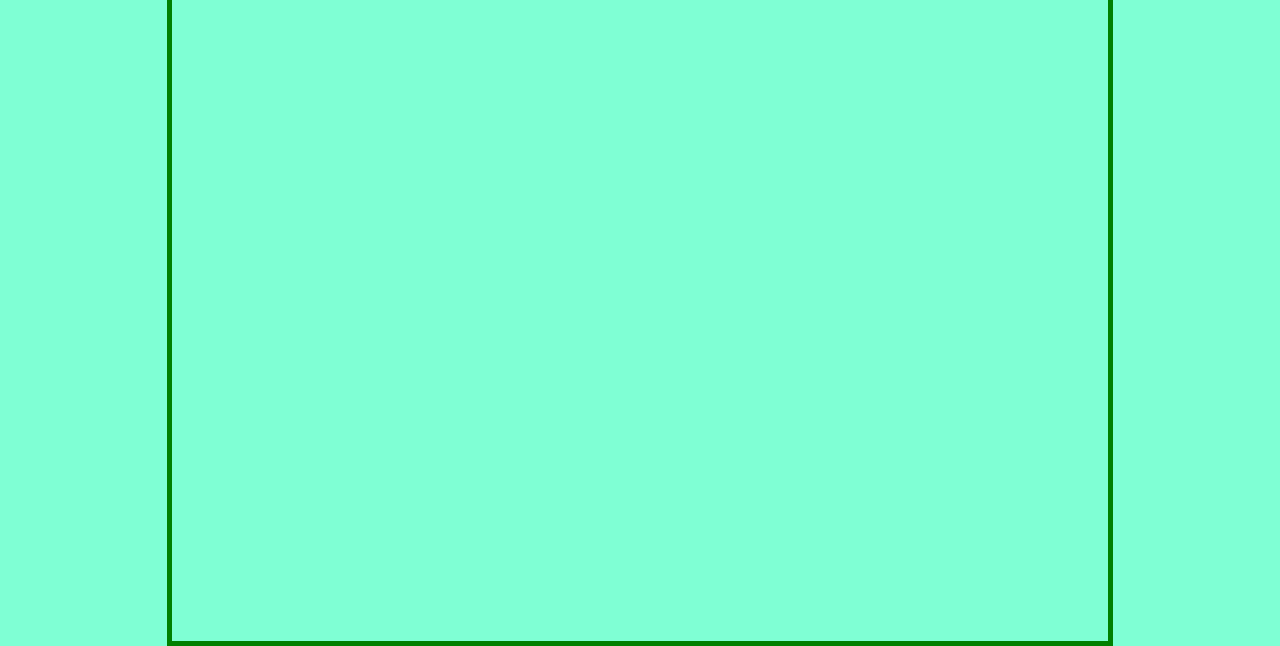
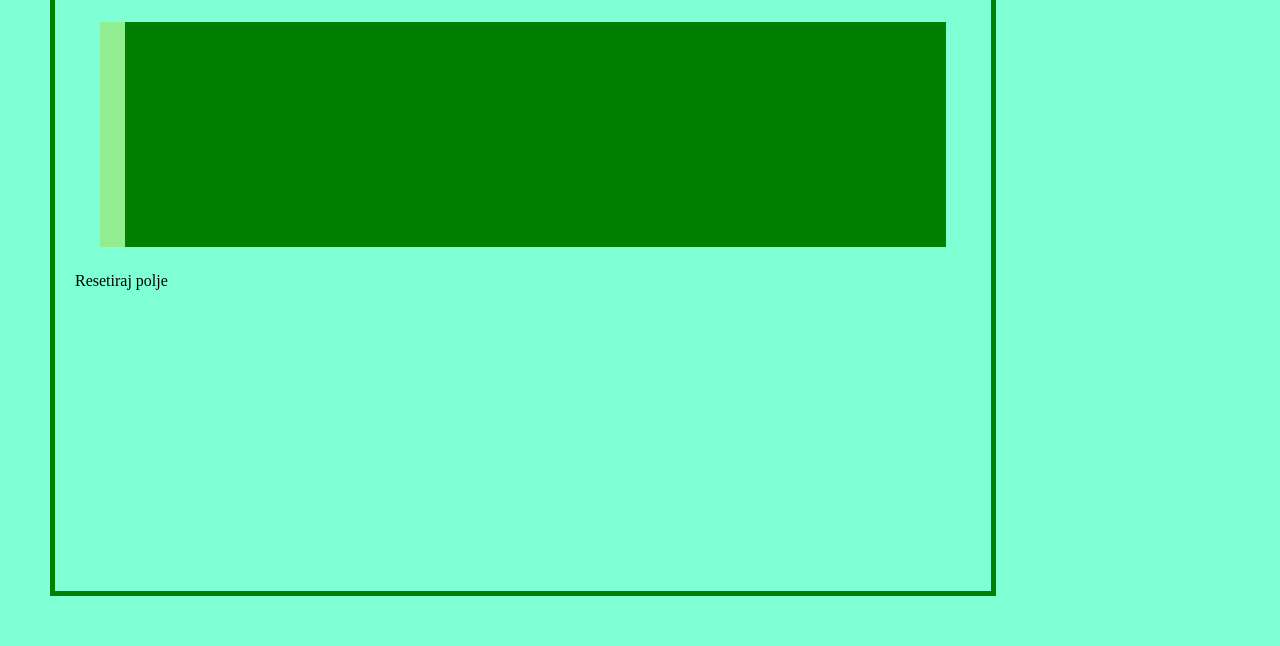
Before and after one commit to Student-na-praksi/SpletnaKetna, a plain HTML site: page KrizciKrozci.html in a window 1280 px wide. Shown: the part 154-800 px from the top of the page. Drawn offline with Linux system fonts and the light colour scheme.

```diff
--- a/stiliKrizKroz.css
+++ b/stiliKrizKroz.css
@@ -6,7 +6,7 @@
 
 body {
     background-color: var(--ozadje);
-    margin: auto;
+    margin: 50px;
     width: 70%;
     border: 5px solid green;
     padding: 20px;
@@ -20,10 +20,12 @@ body {
 
 .polje {
     background-color: green;
-
+    margin: 25px;
 }
 
 .kvadratek {
     border: 3xp white;
     background-color: lightgreen;
+    height: 25px;
+    width: 25px;
 }
```
